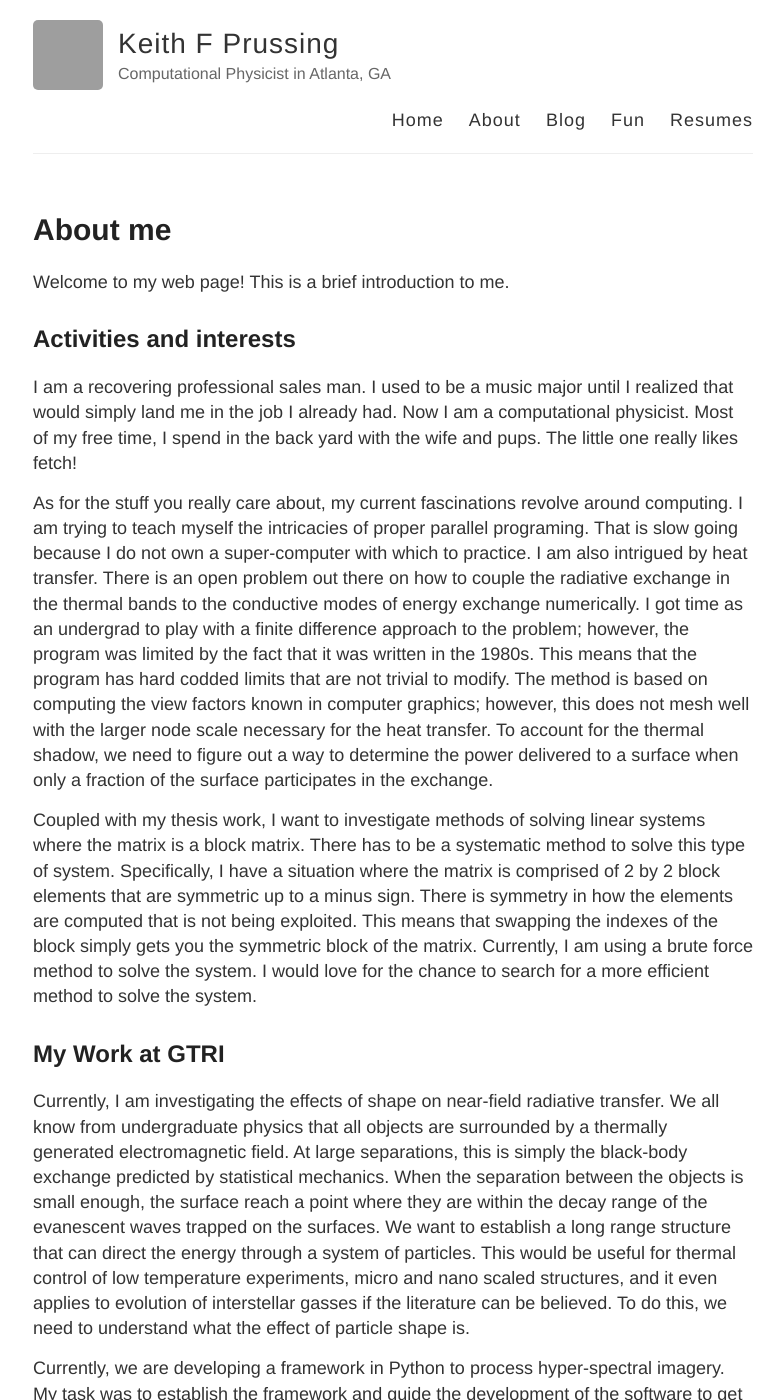
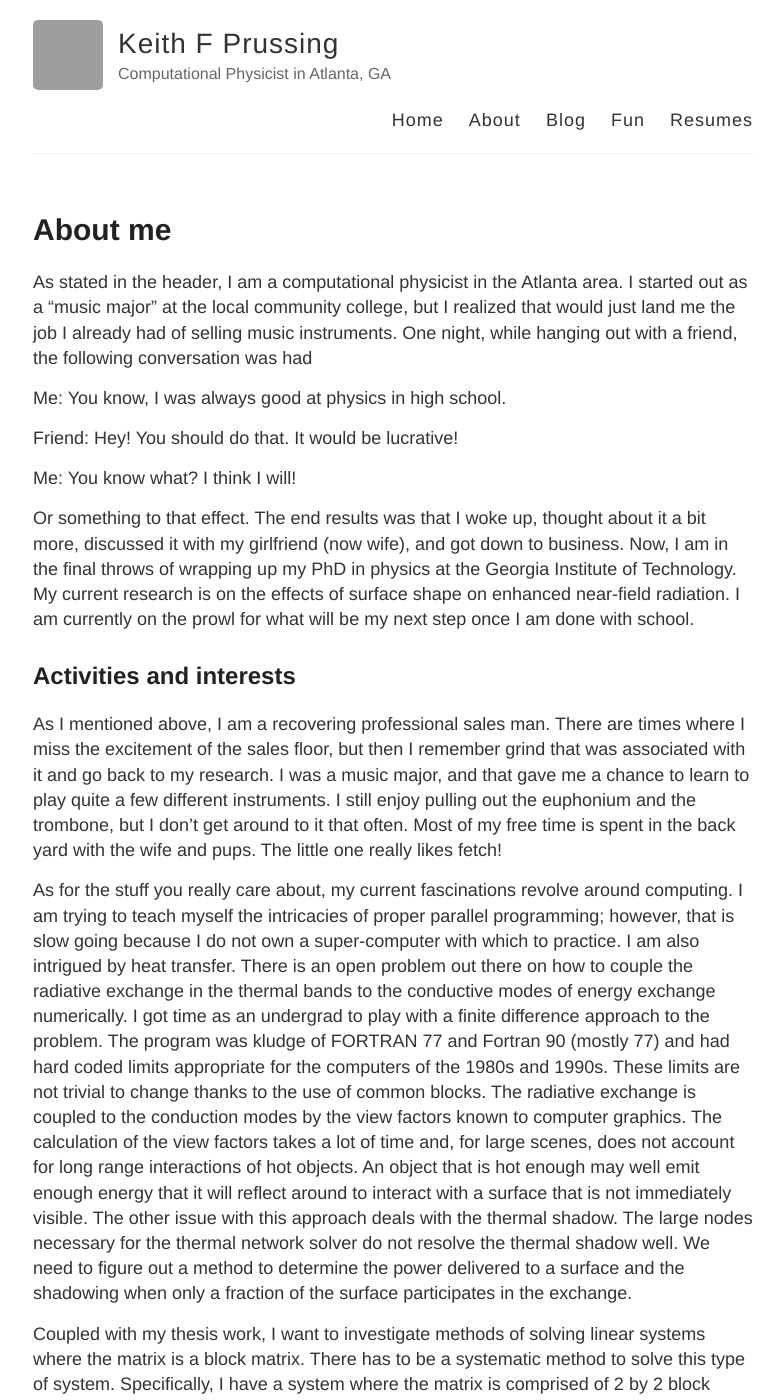
Before and after one commit to kprussing/kprussing.github.io, a Jekyll site: the page built from about.markdown, in a window 1280 px wide and 1400 px high. Shown: the whole window, without its empty margins (247-1031 px from the left). Built offline with Jekyll 4.4.1, drawn with Linux system fonts in a browser that asks for light colours; some of the changed text lies outside the part shown; grey boxes are pictures that could not be loaded.

Commit message:
Revising about to make it clear

```diff
--- a/about.markdown
+++ b/about.markdown
@@ -4,40 +4,66 @@ title: About me
 permalink: /about/
 ---
 
-Welcome to my web page!  This is a brief introduction to me.
+As stated in the header, I am a computational physicist in the Atlanta
+area.  I started out as a “music major” at the local community college,
+but I realized that would just land me the job I already had of selling
+music instruments.  One night, while hanging out with a friend, the
+following conversation was had
+
+> Me: You know, I was always good at physics in high school.
+>
+> Friend: Hey! You should do that.  It would be lucrative!
+>
+> Me: You know what?  I think I will!
+
+Or something to that effect.  The end results was that I woke up,
+thought about it a bit more, discussed it with my girlfriend (now wife),
+and got down to business.  Now, I am in the final throws of wrapping up
+my PhD in physics at the Georgia Institute of Technology.  My current
+research is on the effects of surface shape on enhanced near-field
+radiation.  I am currently on the prowl for what will be my next step
+once I am done with school.
 
 Activities and interests
 ------------------------
 
-I am a recovering professional sales man.  I used to be a music
-major until I realized that would simply land me in the job I already
-had.  Now I am a computational physicist.  Most of my free time, I spend
-in the back yard with the wife and pups.  The little one really likes
-fetch!
+As I mentioned above, I am a recovering professional sales man.  There
+are times where I miss the excitement of the sales floor, but then I
+remember grind that was associated with it and go back to my research.
+I was a music major, and that gave me a chance to learn to play quite a
+few different instruments.  I still enjoy pulling out the euphonium and
+the trombone, but I don't get around to it that often.  Most of my free
+time is spent in the back yard with the wife and pups.  The little one
+really likes fetch!
 
 As for the stuff you really care about, my current fascinations revolve
 around computing.   I am trying to teach myself the intricacies of
-proper parallel programing.  That is slow going because I do not own a
-super-computer with which to practice.  I am also intrigued by heat
-transfer.  There is an open problem out there on how to couple the
+proper parallel programming; however, that is slow going because I do
+not own a super-computer with which to practice.  I am also intrigued by
+heat transfer.  There is an open problem out there on how to couple the
 radiative exchange in the thermal bands to the conductive modes of
 energy exchange numerically.  I got time as an undergrad to play with a
-finite difference approach to the problem; however, the program was
-limited by the fact that it was written in the 1980s.  This means that
-the program has hard codded limits that are not trivial to modify.   The
-method is based on computing the view factors known in computer
-graphics; however, this does not mesh well with the larger node scale
-necessary for the heat transfer.  To account for the thermal
-shadow, we need to figure out a way to determine the power delivered to
-a surface when only a fraction of the surface participates in the
-exchange.
+finite difference approach to the problem.  The program was kludge of
+FORTRAN 77 and Fortran 90 (mostly 77) and had hard coded limits
+appropriate for the computers of the 1980s and 1990s.  These limits are
+not trivial to change thanks to the use of common blocks.  The radiative
+exchange is coupled to the conduction modes by the view factors known to
+computer graphics.  The calculation of the view factors takes a lot of
+time and, for large scenes, does not account for long range interactions
+of hot objects.  An object that is hot enough may well emit enough
+energy that it will reflect around to interact with a surface that is
+not immediately visible.  The other issue with this approach deals with
+the thermal shadow.  The large nodes necessary for the thermal network
+solver do not resolve the thermal shadow well.  We need to figure out a
+method to determine the power delivered to a surface and the shadowing
+when only a fraction of the surface participates in the exchange.
 
 Coupled with my thesis work, I want to investigate methods of solving
 linear systems where the matrix is a block matrix.  There has to be a
 systematic method to solve this type of system.  Specifically, I have a
-situation where the matrix is comprised of 2 by 2 block elements that
-are symmetric up to a minus sign.  There is symmetry in how the elements
-are computed that is not being exploited.  This means that swapping the
+system where the matrix is comprised of 2 by 2 block elements that are
+symmetric up to a minus sign.  This symmetry in how the elements are
+computed that is not being exploited.  This means that swapping the
 indexes of the block simply gets you the symmetric block of the matrix.
 Currently, I am using a brute force method to solve the system.  I would
 love for the chance to search for a more efficient method to solve the
@@ -54,27 +80,45 @@ by statistical mechanics.  When the separation between the objects is
 small enough, the surface reach a point where they are within the decay
 range of the evanescent waves trapped on the surfaces.  We want to
 establish a long range structure that can direct the energy through a
-system of particles.  This would be useful for thermal control of low
+system of particles.  This is useful for thermal control of low
 temperature experiments, micro and nano scaled structures, and it even
 applies to evolution of interstellar gasses if the literature can be
 believed.  To do this, we need to understand what the effect of particle
 shape is.
 
-Currently, we are  developing a framework in Python to process
-hyper-spectral imagery.  My task was to establish the framework and
-guide the development of the software to get out of the choke-hold of
-MATLAB.  Long term goals include real time processing of hyper-spectral
-data for _in situ_ checking during field work and processing spectral
-data to predict broad band sensor response.  The end goal is to use
-any means necessary to enhance performance including acceleration with
-graphic processing units.
+My other current project is to develop a framework in Python to process
+hyper-spectral imagery.  My task was to establish the development plan,
+layout the structure, and help guide the development of additional
+utilities.  We decided to go with Python so that we could get out of the
+choke-hold of MATLAB.  This is partly due to financial reasons and
+partly to memory limitations.  We cannot process the highest resolution
+data cubes with in MATLAB because it cannot request enough memory to do
+the necessary work.  Long term goals include real time processing of
+hyper-spectral data for _in situ_ checking during field work and
+processing spectral data to predict broad band sensor response.  The end
+goal is to use any means necessary to enhance performance including
+acceleration with graphic processing units.
 
-Studied electromagnetic wave scattering from non-spherical particles.
+A few other topics that I have studied are:
 
-Studied the performance parameters of counter flow cooling towers to
-understand the energy emission under normal load.
+1.  Electromagnetic wave scattering from non-spherical particles.  This
+    is commonly known as either Mie scattering or the T-matrix approach.
+    This topic came up because the formalism to establish the parameters
+    of the matrix is very similar to my thesis work.  I was looking for
+    tricks to help me out.
+2.  Studied the performance parameters of counter flow cooling towers to
+    understand the energy emission under normal load.  I no longer
+    remember our original goals with this topic.  I do remember that I
+    hypothesized that you could predict the performance load by
+    measuring the enthalpy change from the surrounding environment to the
+    center of the plume.  That failed.
+3.  Vehicle dynamics.  My very first task joining GTRI was to develop a
+    first principles based vehicle dynamics model.  The first version
+    was a highly simple model written in MATLAB.  Once I transitioned to
+    a graduate student, I went back and expanded the model into a five
+    degree of freedom, four wheel, untracked land vehicle model under
+    normal conditions and hooked it into a MySQL database.  The goal was
+    to help with simulating visible and infrared imagery in complex
+    urban environments.
 
-I refined my vehicle dynamics model into a full rigid body model for
-untracked, four wheel land vehicles under normal conditions.  The
-routine was implemented in MATLAB and hooked into a SQL database for
-simulation of complex urban environments.
+That just about wraps it up for me.  I hope you enjoy your stay!
```
